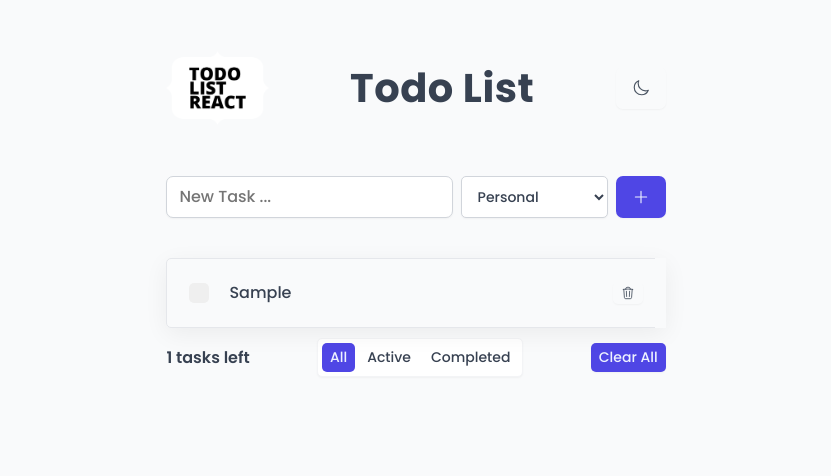
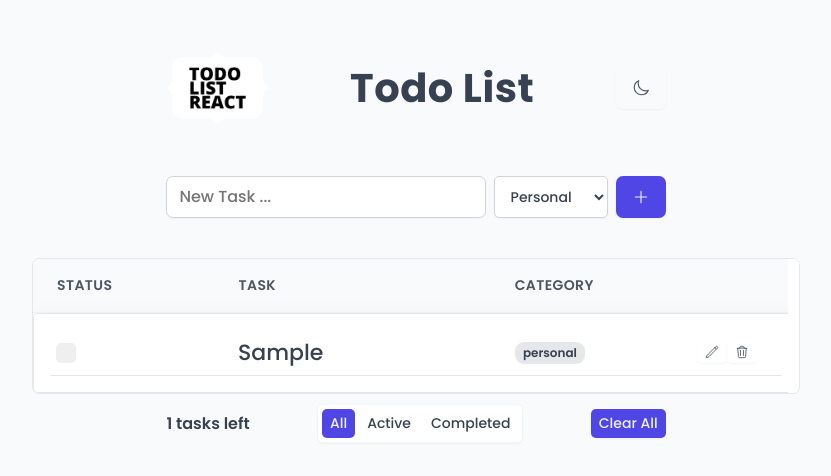
Before and after one commit to stevenHuang0604/todo-list-react, a React (Vite) app: page / in a window 1280 px wide. Both pictures are taken after typing "Sample" into the empty fields and a click on the button 864 px from the left and 197 px from the top of the page. Shown: the top 476 px of the page, without its empty margins (224-1055 px from the left). Built offline with nearby package versions, Linux system fonts and the light colour scheme.

Commit message:
feat: add editing feature by double clicking task name or click editing button

```diff
--- a/src/App.jsx
+++ b/src/App.jsx
@@ -5,14 +5,18 @@ import Header from './ui/Header';
 import Input from './ui/Input';
 import List from './ui/List';
 import Status from './ui/status';
+import { useTasks } from './context/TasksContext';
 
 function App() {
+  const { tasks } = useTasks();
+  const taskLength = tasks?.length;
+
   return (
     <Main>
       <Header />
       <Input />
       <List />
-      <Status />
+      {taskLength ? <Status /> : ''}
     </Main>
   );
 }
--- a/src/styles/Input.module.css
+++ b/src/styles/Input.module.css
@@ -17,13 +17,3 @@
   padding: 0.8rem 1.2rem;
   box-shadow: var(--shadow-sm);
 }
-
-.select {
-  font-size: 1.4rem;
-  padding: 0.8rem 1.2rem;
-  border: 1px solid var(--color-grey-300);
-  border-radius: var(--border-radius-sm);
-  background-color: var(--color-grey-0);
-  font-weight: 500;
-  box-shadow: var(--shadow-sm);
-}
--- a/src/styles/List.module.css
+++ b/src/styles/List.module.css
@@ -1,14 +1,37 @@
 .list-wrap {
   position: relative;
-  width: 65%;
-  margin: 0 auto;
+  /* width: 65%; */
+  margin: 4rem auto 0;
+
+  border: 1px solid var(--color-grey-200);
+
+  font-size: 1.4rem;
+  background-color: var(--color-grey-0);
+  border-radius: 7px;
+  overflow: hidden;
+}
+
+.list-header {
+  font-weight: 600;
+  padding: 1.6rem 2.4rem;
+  color: var(--color-grey-600);
+  background-color: var(--color-grey-50);
+  border-bottom: 1px solid var(--color-grey-100);
+  text-transform: uppercase;
+  letter-spacing: 0.4px;
+
+  display: grid;
+  grid-template-columns: 2fr 3.2fr 2fr 1fr;
+  column-gap: 2.4rem;
+  align-items: center;
+  transition: none;
 }
 
 .list {
   max-height: 40vh;
 
   padding: 1.6rem;
-  margin-top: 4rem;
+  /* margin: 0.4rem 0; */
   border: 1px solid var(--color-grey-200);
   border-radius: var(--border-radius-sm);
   box-shadow: var(--shadow-md);
@@ -24,10 +47,10 @@
 
 .list::-webkit-scrollbar {
   width: 10px;
+  background-color: var(--color-grey-0);
 }
 
 .list::-webkit-scrollbar-track {
-  background-color: transparent;
   border-radius: var(--border-radius-sm);
   margin-block: 5px;
 }
@@ -39,7 +62,8 @@
 
 .cover-bar {
   position: absolute;
-  background-color: var(--color-grey-50);
+  background-color: var(--color-grey-0);
+
   height: 100%;
   top: 0;
   right: 0;
--- a/src/styles/ListItem.module.css
+++ b/src/styles/ListItem.module.css
@@ -1,9 +1,15 @@
 .list__item {
   padding: 0.6rem;
 
-  display: flex;
+  /* display: flex;
   align-items: center;
-  gap: 2rem;
+  gap: 0.6rem; */
+
+  display: grid;
+  grid-template-columns: 2fr 3.2fr 2fr 1fr;
+  column-gap: 2.4rem;
+  align-items: center;
+  transition: none;
 
   &:not(:last-child) {
     border-bottom: 1px solid var(--color-grey-200);
@@ -19,6 +25,7 @@
   width: 2rem;
   border: none;
   border-radius: var(--border-radius-sm);
+  margin-right: 2rem;
 
   &:focus {
     outline: none;
@@ -35,13 +42,57 @@
   }
 }
 
+.list__item-content {
+  margin-right: auto;
+  display: flex;
+  flex-direction: column;
+  /* gap: 0.2rem; */
+}
+
 .list__item-text {
-  font-size: 1.6rem;
+  font-size: 2.2rem;
   font-weight: 500;
-  margin-right: auto;
 }
 
 .list__item-text--completed {
   color: var(--color-grey-400);
   text-decoration: line-through;
 }
+
+.category {
+  font-size: 1.2rem;
+  font-weight: 600;
+  text-align: center;
+  width: min-content;
+
+  padding: 0.2rem 0.8rem;
+  border-radius: var(--border-radius-lg);
+}
+
+.category--personal {
+  background-color: var(--color-silver-100);
+}
+
+.category--work {
+  background-color: var(--color-blue-100);
+}
+
+.category--study {
+  background-color: var(--color-indigo-100);
+}
+
+.category--health {
+  background-color: var(--color-green-100);
+}
+
+.category--finance {
+  background-color: var(--color-yellow-100);
+}
+
+.category--social {
+  background-color: var(--color-orange-100);
+}
+
+.category--shopping {
+  background-color: var(--color-grey-200);
+}
--- a/src/styles/index.css
+++ b/src/styles/index.css
@@ -19,6 +19,8 @@
   --color-green-700: #15803d;
   --color-yellow-100: #fef9c3;
   --color-yellow-700: #a16207;
+  --color-orange-100: #f97316;
+  --color-orange-700: #c2410c;
   --color-silver-100: #e5e7eb;
   --color-silver-700: #374151;
   --color-indigo-100: #e0e7ff;
@@ -73,6 +75,8 @@
   --color-green-700: #dcfce7;
   --color-yellow-100: #854d0e;
   --color-yellow-700: #fef9c3;
+  --color-orange-100: #c2410c;
+  --color-orange-700: #f97316;
   --color-silver-100: #374151;
   --color-silver-700: #f3f4f6;
   --color-indigo-100: #3730a3;
--- a/src/ui/Input.jsx
+++ b/src/ui/Input.jsx
@@ -7,13 +7,28 @@ import { useTasks } from '../context/TasksContext';
 import { HiOutlinePlus } from 'react-icons/hi2';
 import Select from './Select';
 
+const categoryOptions = [
+  { value: 'personal', label: 'Personal' },
+  { value: 'work', label: 'Work' },
+  { value: 'study', label: 'Study' },
+  { value: 'health', label: 'Health' },
+  { value: 'finance', label: 'Finance' },
+  { value: 'social', label: 'Social' },
+  { value: 'shopping', label: 'Shopping' },
+];
+
 function Input() {
   const [input, setInput] = useState('');
+  const [category, setCategory] = useState(categoryOptions[0].value);
   const { setTasks } = useTasks();
   const ref = useRef();
 
   function handleInput(e) {
     setInput(e.target.value);
+  }
+
+  function handleChange(e) {
+    setCategory(e.target.value);
   }
 
   function handleSubmit(e) {
@@ -22,12 +37,16 @@ function Input() {
 
     const newTask = {
       text: input,
+      category,
       isCompleted: false,
+
       createdAt: new Date().toISOString(),
       id: self.crypto.randomUUID(),
     };
+
     setTasks((tasks) => [...tasks, newTask]);
     setInput('');
+    setCategory(categoryOptions[0].value);
     // unfocus the input element
     ref.current.blur();
   }
@@ -43,20 +62,8 @@ function Input() {
         ref={ref}
       />
 
-      <Select
-        options={[
-          { value: 'personal', label: 'Personal' },
-          { value: 'work', label: 'Work' },
-          { value: 'study', label: 'Study' },
-          { value: 'health', label: 'Health' },
-          { value: 'family', label: 'Family' },
-          { value: 'entertainment', label: 'Entertainment' },
-          { value: 'finance', label: 'Finance' },
-          { value: 'social', label: 'Social' },
-          { value: 'projects', label: 'Projects' },
-          { value: 'shopping', label: 'Shopping' },
-        ]}
-      />
+      <Select options={categoryOptions} onChange={handleChange} value={category} />
+
       <Button size='medium' type='primary'>
         <HiOutlinePlus />
       </Button>
--- a/src/ui/List.jsx
+++ b/src/ui/List.jsx
@@ -32,12 +32,18 @@ function List() {
   // Display filtered tasks through mapping ListItem.
   return (
     <div className={styles['list-wrap']}>
+      <header className={styles['list-header']}>
+        <div>Status</div>
+        <div>Task</div>
+        <div>Category</div>
+        <div></div>
+      </header>
       <ul className={styles.list}>
         {filteredTasks.map((task) => (
           <ListItem task={task} key={task.id} />
         ))}
+        <div className={styles['cover-bar']}></div>
       </ul>
-      <div className={styles['cover-bar']}></div>
     </div>
   );
 }
--- a/src/ui/ListItem.jsx
+++ b/src/ui/ListItem.jsx
@@ -1,10 +1,13 @@
-import { HiOutlineCheck, HiOutlineTrash } from 'react-icons/hi2';
+import { HiOutlineCheck, HiOutlinePencil, HiOutlineTrash } from 'react-icons/hi2';
 import Button from './Button';
 import styles from '../styles/ListItem.module.css';
 import { useTasks } from '../context/TasksContext';
+import { useState } from 'react';
 
 function ListItem({ task }) {
   const { setTasks } = useTasks();
+  const [isEditing, setIsEditing] = useState(false);
+  const [updatedTaskName, setupdatedTaskName] = useState(task.text);
 
   // Toggle the task completed or not
   function handleComplete() {
@@ -19,6 +22,37 @@ function ListItem({ task }) {
       });
       return newTasks;
     });
+  }
+
+  // Edit the task
+  function handleEdit() {
+    setIsEditing((isEdit) => !isEdit);
+  }
+
+  // Update task name
+  function handleChangeTask(e) {
+    setupdatedTaskName(e.target.value);
+    console.log(updatedTaskName);
+  }
+
+  // Submit updated task
+  function handleSubmit() {
+    setTasks((tasks) =>
+      tasks.map((t) => {
+        if (t.id !== task.id) return t;
+        return {
+          ...t,
+          text: updatedTaskName,
+        };
+      })
+    );
+
+    setIsEditing(false);
+  }
+
+  // Cancel editing mode
+  function handleBlur() {
+    setIsEditing(false);
   }
 
   // Delete the task
@@ -37,12 +71,40 @@ function ListItem({ task }) {
         {task.isCompleted ? <HiOutlineCheck /> : ''}
       </button>
 
-      <span className={`${styles['list__item-text']} ${task.isCompleted ? styles['list__item-text--completed'] : ''}`}>
-        {task.text}
-      </span>
-      <Button size='small' type='secondary' onClick={handleDelete}>
-        <HiOutlineTrash />
-      </Button>
+      {isEditing ? (
+        <form onSubmit={handleSubmit}>
+          <input
+            type='text'
+            value={updatedTaskName}
+            onChange={handleChangeTask}
+            onBlur={handleBlur}
+            className={`${styles['list__item-text']} ${task.isCompleted ? styles['list__item-text--completed'] : ''}`}
+          />
+        </form>
+      ) : (
+        <span
+          onDoubleClick={handleEdit}
+          className={`${styles['list__item-text']} ${task.isCompleted ? styles['list__item-text--completed'] : ''}`}
+        >
+          {task.text}
+        </span>
+      )}
+
+      <span className={`${styles.category} ${styles[`category--${task.category}`]}`}>{task.category}</span>
+
+      <div>
+        {task.isCompleted ? (
+          ''
+        ) : (
+          <Button size='small' type='secondary' onClick={handleEdit}>
+            <HiOutlinePencil />
+          </Button>
+        )}
+
+        <Button size='small' type='secondary' onClick={handleDelete}>
+          <HiOutlineTrash />
+        </Button>
+      </div>
     </li>
   );
 }
--- a/src/ui/Select.jsx
+++ b/src/ui/Select.jsx
@@ -1,8 +1,8 @@
 import styles from '../styles/Select.module.css';
 
-function Select({ options }) {
+function Select({ options, value, onChange }) {
   return (
-    <select className={styles.select}>
+    <select className={styles.select} value={value} onChange={onChange}>
       {options.map((option) => (
         <option value={option.value} key={option.value}>
           {option.label}
```
